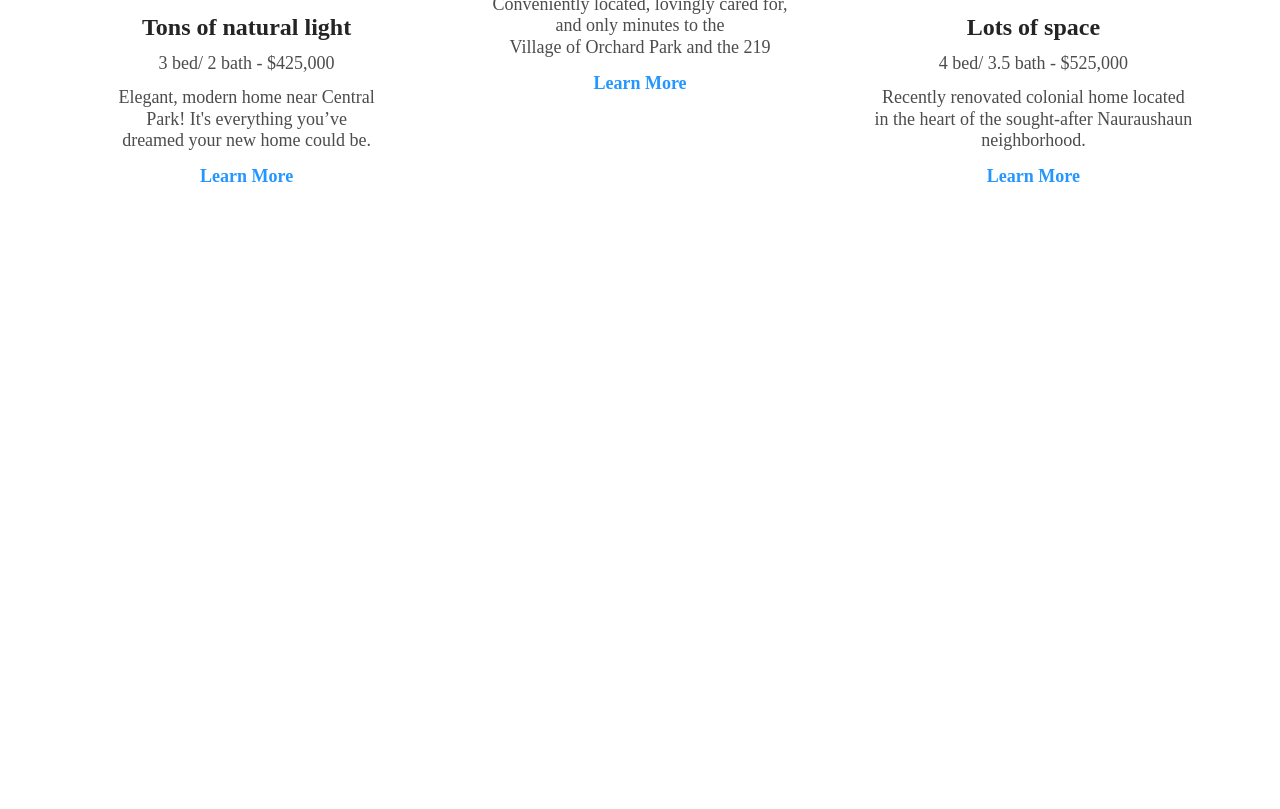
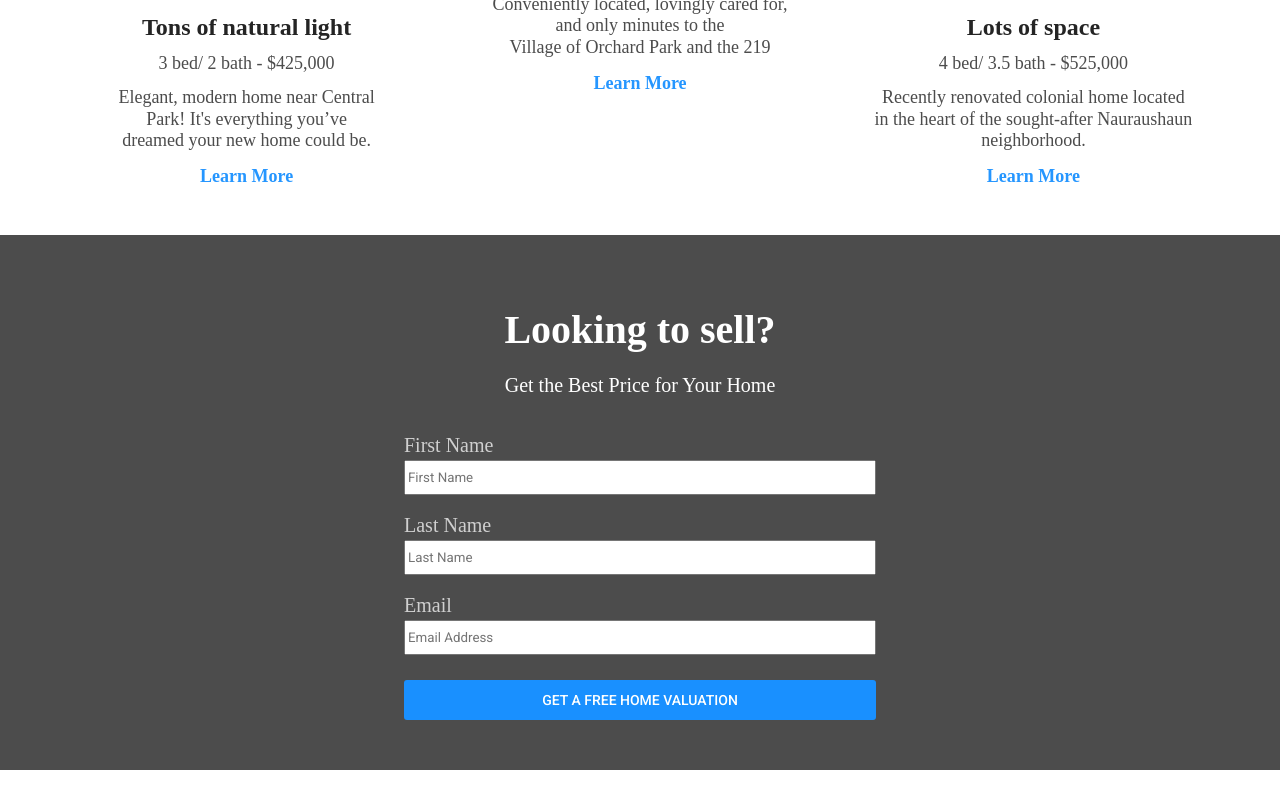
Before and after one commit to DonnieEC888/realestate_landingpage, a plain HTML site: page index.html in a window 1280 px wide. Shown: the part 1957-2766 px from the top of the page. Before the commit the page ends 2192 px from the top, so only its background shows below. Drawn offline with Linux system fonts and the light colour scheme.

Commit message:
Added and styled form section. Also, added agent section

```diff
--- a/css/style.css
+++ b/css/style.css
@@ -236,3 +236,62 @@
     font-size: 18px;
     font-weight: 700;
 }
+
+.form {
+    text-align: center;
+    background: rgb(76, 76, 76);
+    color: rgb(255,255,255);
+    padding: 50px;
+
+}
+
+.form__title {
+    font-size: 40px;
+    font-weight: 700;
+    margin: 25px 0;
+}
+
+.form__subtitle {
+    font-size: 20px;
+    font-weight: 500;
+}
+
+.form__form {
+    width: 40%;
+    margin: 0 auto;
+    margin-top: 40px;
+}
+
+.label {
+    display: block;
+    text-align: left;
+    color: rgb(208, 208, 208);
+    font-size: 20px;
+    margin-bottom: 5px;
+}
+.form__form-field {
+    display: block;
+    text-align: left;
+    width: 100%;
+    height: 35px;
+    margin-bottom: 20px;
+
+}
+
+.form__button {
+    background: rgb(25, 144, 255);
+    border: none;
+    border-radius: 3px;
+    color: rgb(255,255,255);
+    text-transform: uppercase;
+    font-weight: 500;
+    font-size: 14px;
+    padding: 12px 16px;
+    margin-top: 5px;
+    text-align: center ;
+    width: 100%;
+}
+
+.agent {
+    height: 1000px;
+}
--- a/index.html
+++ b/index.html
@@ -105,5 +105,33 @@
 
      <!-- End of Listings Section -->
 
+     <!-- Start of Form Section -->
+     <section class="form">
+         <h1 class="form__title">Looking to sell?</h1>
+         <p class="form__subtitle">Get the Best Price for Your Home </p>
+         <div class="form__form">
+             <label for="fname" class="label">First Name</label>
+             <input type="text" name="fname" id="fname" placeholder="First Name" class="form__form-field">
+             <label for="fname" class="label">Last Name</label>
+             <input type="text" name="lname" id="lname" placeholder="Last Name" class="form__form-field">
+             <label for="email" class="label">Email</label>
+            <input type="email" name="email" id="email" placeholder="Email Address" class="form__form-field">
+
+            <button type="submit" class="form__button">get a free home valuation</button>
+        </div>
+
+     </section>
+
+
+     <!-- End of Form Section -->
+
+     <!-- Start of Agent Section -->
+     <section class="agent">
+
+     </section>
+
+
+     <!-- End of Agent Section -->
+
 </body>
 </html>
```
